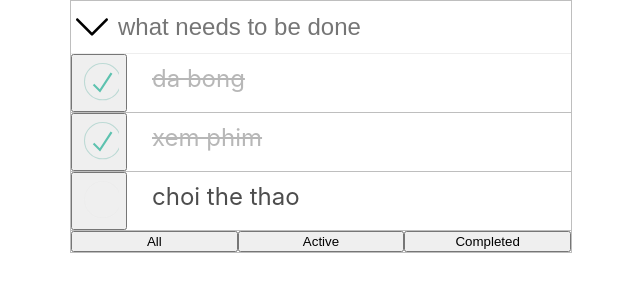
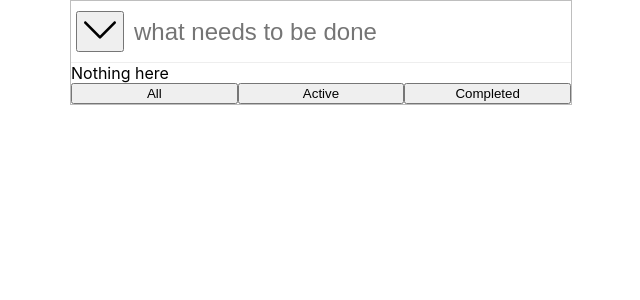
Before and after one commit to toby-nguyen-goldenowl/training-reactjs, a React (Create React App) app: page / in a window 1280 px wide. Shown: the top 300 px of the page, without its empty margins (319-959 px from the left). Built offline with nearby package versions, Linux system fonts and the light colour scheme.

Commit message:
local storage,redux for todo-list

```diff
--- a/package.json
+++ b/package.json
@@ -7,10 +7,14 @@
     "@testing-library/react": "^11.1.0",
     "@testing-library/user-event": "^12.1.10",
     "classnames": "^2.2.6",
+    "material-ui": "^0.20.2",
     "prop-types": "^15.7.2",
     "react": "^17.0.1",
     "react-dom": "^17.0.1",
+    "react-redux": "^7.2.2",
     "react-scripts": "4.0.3",
+    "redux": "^4.0.5",
+    "redux-persist": "^6.0.0",
     "web-vitals": "^1.0.1"
   },
   "scripts": {
--- a/src/App.js
+++ b/src/App.js
@@ -1,26 +1,54 @@
 import React, { Component } from 'react';
+import { connect } from 'react-redux';
 import './App.css';
 import TodoItem from './Components/Todoitem';
 import DownArrow from './Components/img/down-arrow.svg';
+import { addItem, onchange } from './store/actions/index';
 
 class App extends Component {
   constructor() {
     super();
     this.state = {
-      newItem: '',
-      currentFilter: 'all', // all,active,complete
-      toDoItemsList: [
-        { id: 1, item: 'da bong', isComplete: true },
-        { id: 2, item: 'xem phim', isComplete: true },
-        { id: 3, item: 'choi the thao', isComplete: false },
-      ],
+      currentFilter: 'all', // all,active,completed
+      hiddenState: false,
     };
+    this.count = 0;
+    this.countId = 0;
     this.onkeyup = this.onkeyup.bind(this);
     this.onchange = this.onchange.bind(this);
+    this.handleClickAll = this.handleClickAll.bind(this);
+    this.checkHiddenBtn = this.checkHiddenBtn.bind(this);
+  }
+
+  componentDidMount() {
+    const { toDoItemsList } = this.props;
+    toDoItemsList.forEach((element) => {
+      if (element.isComplete === true) {
+        this.count += 1;
+      }
+    });
+  }
+
+  handleClickAll() {
+    const { toDoItemsList } = this.props;
+    let { hiddenState } = this.state;
+    hiddenState = !hiddenState;
+    if (hiddenState === true) {
+      toDoItemsList.forEach((todo) => {
+        todo.isComplete = true;
+      });
+    } else {
+      toDoItemsList.forEach((todo) => {
+        todo.isComplete = false;
+      });
+    }
+    this.setState({
+      hiddenState,
+    });
   }
 
   onkeyup(event) {
-    const { toDoItemsList } = this.state;
+    const { addItems, toDoItemsList } = this.props;
     if (event.keyCode === 13) {
       let text = event.target.value;
       if (!text) {
@@ -30,63 +58,46 @@ class App extends Component {
       if (!text) {
         return null;
       }
-      this.setState({
-        newItem: '',
-        toDoItemsList: [{ item: text, isComplete: false }, ...toDoItemsList],
+      this.countId += 1;
+      addItems({
+        toDoItemsList: [
+          { id: this.countId, item: text, isComplete: false },
+          ...toDoItemsList,
+        ],
       });
     }
     return null;
   }
 
   onchange(event) {
-    this.setState({
-      newItem: event.target.value,
-    });
+    const { onchanges } = this.props;
+    onchanges(event.target.value);
   }
 
-  clickItem(item) {
-    const { toDoItemsList } = this.state;
-    const index = toDoItemsList.findIndex((toDos) => toDos.id === item.id);
-    if (index >= 0) {
-      this.setState({
-        toDoItemsList: [
-          ...toDoItemsList.slice(0, index),
-          item,
-          ...toDoItemsList.slice(index + 1),
-        ],
-      });
+  checkHiddenBtn(item) {
+    const { toDoItemsList } = this.props;
+    if (item.isComplete === false) {
+      this.count -= 1;
     }
-    return null;
+    if (item.isComplete === true) {
+      this.count += 1;
+    }
+    if (this.count === toDoItemsList.length) {
+      return true;
+    }
+    return false;
   }
 
   clickFilter(filter) {
-    const { toDoItemsList } = this.state;
-    const arrActive = [];
-    let check;
-    if (filter === 'active') {
-      check = false;
-    } else if (filter === 'completed') {
-      check = true;
-    } else {
-      this.setState({
-        currentFilter: filter,
-        toDoItemsList: [...toDoItemsList],
-      });
-    }
-    toDoItemsList.forEach((itemFilter) => {
-      if (itemFilter.isComplete === check) {
-        arrActive.push(itemFilter);
-      }
-    });
     this.setState({
       currentFilter: filter,
     });
   }
 
-  renderItem(objItem, index, currentFilter) {
+  renderItem(objItem, currentFilter) {
     return (
       <TodoItem
-        key={index}
+        key={objItem.id}
         item={objItem}
         currentFilter={currentFilter}
         onclick={(item) => this.clickItem(item)}
@@ -95,11 +106,15 @@ class App extends Component {
   }
 
   render() {
-    const { toDoItemsList, newItem, currentFilter } = this.state;
+    const { currentFilter } = this.state;
+    const { toDoItemsList, newItem } = this.props;
+
     return (
       <div className="App">
         <div className="Header">
-          <img src={DownArrow} alt="down-arrow" width="32px" height="32px " />
+          <button type="button" onClick={this.handleClickAll}>
+            <img src={DownArrow} alt="down-arrow" width="32px" height="32px " />
+          </button>
           <input
             type="text"
             placeholder="what needs to be done"
@@ -108,29 +123,29 @@ class App extends Component {
             onChange={this.onchange}
           />
         </div>
-        {toDoItemsList.length > 0 &&
-          toDoItemsList.map((objItem, index) => {
+        {toDoItemsList &&
+          toDoItemsList.map((objItem) => {
             if (
               currentFilter === 'active' &&
               objItem &&
               objItem.isComplete === false
             ) {
-              return this.renderItem(objItem, index, currentFilter);
+              return this.renderItem(objItem, currentFilter);
             }
             if (
               currentFilter === 'completed' &&
               objItem &&
               objItem.isComplete === true
             ) {
-              return this.renderItem(objItem, index, currentFilter);
+              return this.renderItem(objItem, currentFilter);
             }
             if (currentFilter === 'all' && objItem) {
-              return this.renderItem(objItem, index, currentFilter);
+              return this.renderItem(objItem, currentFilter);
             }
             return null;
           })}
         {toDoItemsList.length === 0 && 'Nothing here'}
-        <div className="BtnOptionClick">
+        <div className="BtnOptionClick ">
           <button type="button" onClick={() => this.clickFilter('all')}>
             All
           </button>
@@ -146,4 +161,14 @@ class App extends Component {
   }
 }
 
-export default App;
+const mapStateToProps = (state) => ({
+  toDoItemsList: state.todo.toDoItemsList,
+  newItem: state.todo.newItem,
+});
+
+const mapDispatchToProps = {
+  addItems: addItem,
+  onchanges: onchange,
+};
+
+export default connect(mapStateToProps, mapDispatchToProps)(App);
--- a/src/Components/Todoitem.js
+++ b/src/Components/Todoitem.js
@@ -1,17 +1,19 @@
 import React, { Component } from 'react';
 import './Todoitem.css';
+import { connect } from 'react-redux';
 import classNames from 'classnames';
+import { handleClickItem } from '../store/actions/index';
 class TodoItem extends Component {
-  /* cách xử lý cho onclick khi không có context */
   constructor(props) {
     super(props);
     this.handleItem = this.handleItem.bind(this);
   }
 
   handleItem() {
-    const { item, onclick } = this.props;
+    const { item, handleClickItems } = this.props;
     // eslint-disable-next-line no-unused-expressions
-    onclick && onclick({ ...item, isComplete: !item.isComplete });
+    handleClickItems &&
+      handleClickItems({ ...item, isComplete: !item.isComplete });
   }
 
   render() {
@@ -39,4 +41,12 @@ class TodoItem extends Component {
     );
   }
 }
-export default TodoItem;
+
+const mapDispatchToProps = {
+  handleClickItems: handleClickItem,
+};
+
+const mapStateToProps = (state) => ({
+  toDoItemsList: state.todo.toDoItemsList,
+});
+export default connect(mapStateToProps, mapDispatchToProps)(TodoItem);
--- a/src/index.js
+++ b/src/index.js
@@ -1,13 +1,19 @@
 import React from 'react';
 import ReactDOM from 'react-dom';
 import './index.css';
+import { PersistGate } from 'redux-persist/integration/react';
+import { Provider } from 'react-redux';
 import App from './App';
 import reportWebVitals from './reportWebVitals';
+import store from './store/configureStore';
 
 ReactDOM.render(
-  // eslint-disable-next-line react/jsx-filename-extension
   <React.StrictMode>
-    <App />
+    <Provider store={store().store}>
+      <PersistGate loading="null" persistor={store().persistor}>
+        <App />
+      </PersistGate>
+    </Provider>
   </React.StrictMode>,
   document.getElementById('root'),
 );
--- /dev/null
+++ b/src/store/actions/index.js
@@ -0,0 +1,27 @@
+import * as types from '../constants/ActionTypes';
+
+export const handleClickItem = (item) => ({
+  type: types.HANDLE_CLICK_ITEM,
+  todo: {
+    item,
+  },
+});
+
+export const showItem = () => ({
+  type: types.SHOW_ITEM,
+});
+
+export const addItem = (object) => ({
+  type: types.ADD_ITEM,
+  object,
+});
+
+export const onchange = (newItem) => ({
+  type: types.ON_CHANGE,
+  newItem,
+});
+
+// export const addItem = (object) => ({
+//   type: types.ADD_ITEM,
+//   object,
+// });
--- /dev/null
+++ b/src/store/configureStore.js
@@ -0,0 +1,35 @@
+import { createStore } from 'redux';
+import { createMigrate, persistStore, persistReducer } from 'redux-persist';
+import storage from 'redux-persist/lib/storage';
+
+import rootReducer from './reducers/rootReducer';
+
+const migrations = {
+  1: (state) =>
+    // migration clear out device state
+    ({
+      ...state,
+      device: undefined,
+    }),
+  2: (state) =>
+    // migration to keep only device state
+    ({
+      ...state,
+      device: true,
+    }),
+};
+
+const persistConfig = {
+  key: 'primary',
+  version: 1,
+  storage,
+  migrate: createMigrate(migrations, { debug: false }),
+};
+
+const persistedReducer = persistReducer(persistConfig, rootReducer);
+
+export default () => {
+  const store = createStore(persistedReducer);
+  const persistor = persistStore(store);
+  return { store, persistor };
+};
--- /dev/null
+++ b/src/store/constants/ActionTypes.js
@@ -0,0 +1,4 @@
+export const HANDLE_CLICK_ITEM = 'HANDLE_CLICK_ITEM';
+export const SHOW_ITEM = 'SHOW_ITEM';
+export const ADD_ITEM = 'ADD_ITEM';
+export const ON_CHANGE = 'ON_CHANGE';
--- /dev/null
+++ b/src/store/index.js
@@ -0,0 +1,4 @@
+// import { createStore } from 'redux';
+// import rootReducer from './reducers/rootReducer';
+
+// export default createStore(rootReducer);
--- /dev/null
+++ b/src/store/reducers/rootReducer.js
@@ -0,0 +1,5 @@
+import { combineReducers } from 'redux';
+import todosReducer from './todosReducer';
+export default combineReducers({
+  todo: todosReducer,
+});
--- /dev/null
+++ b/src/store/reducers/todosReducer.js
@@ -0,0 +1,45 @@
+import * as types from '../constants/ActionTypes';
+const initialState = {
+  newItem: '',
+  toDoItemsList: [],
+};
+
+const todosReducer = (state = initialState, action) => {
+  const { todo, object, newItem } = action;
+  const { toDoItemsList } = state;
+  let index;
+  switch (action.type) {
+    case types.HANDLE_CLICK_ITEM:
+      index =
+        todo &&
+        state.toDoItemsList.findIndex((toDos) => toDos.id === todo.item.id);
+      if (index > 0) {
+        return {
+          toDoItemsList: [
+            ...toDoItemsList.slice(0, index),
+            todo.item,
+            ...toDoItemsList.slice(index + 1),
+          ],
+        };
+      }
+      if (index === 0) {
+        return {
+          toDoItemsList: [todo.item, ...toDoItemsList.slice(1)],
+        };
+      }
+      return state;
+    case types.ADD_ITEM:
+      return {
+        newItem: '',
+        toDoItemsList: [...object.toDoItemsList],
+      };
+    case types.ON_CHANGE:
+      return {
+        newItem,
+        toDoItemsList: [...toDoItemsList],
+      };
+    default:
+      return state;
+  }
+};
+export default todosReducer;
```
Also changed, not shown: .eslintrc.json, 1 other file (tests, documents, lock files or other folders).
